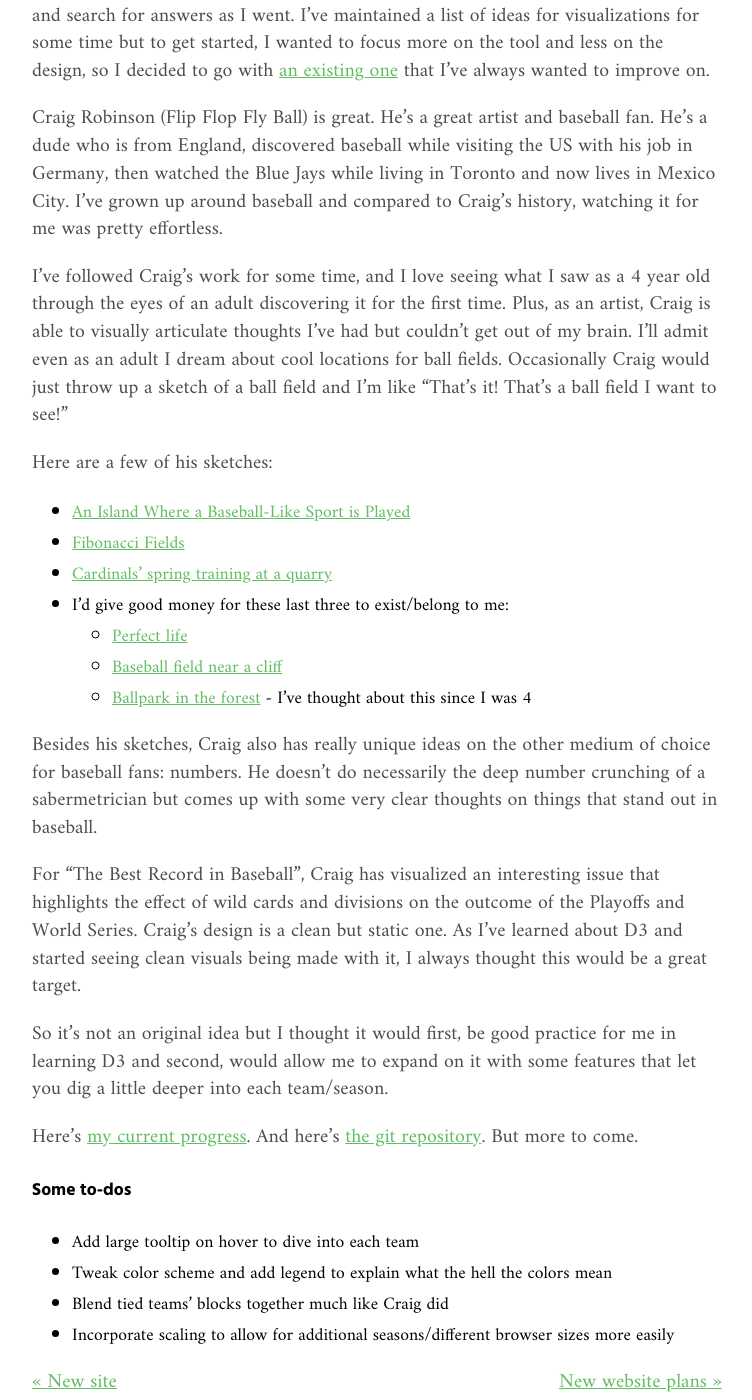
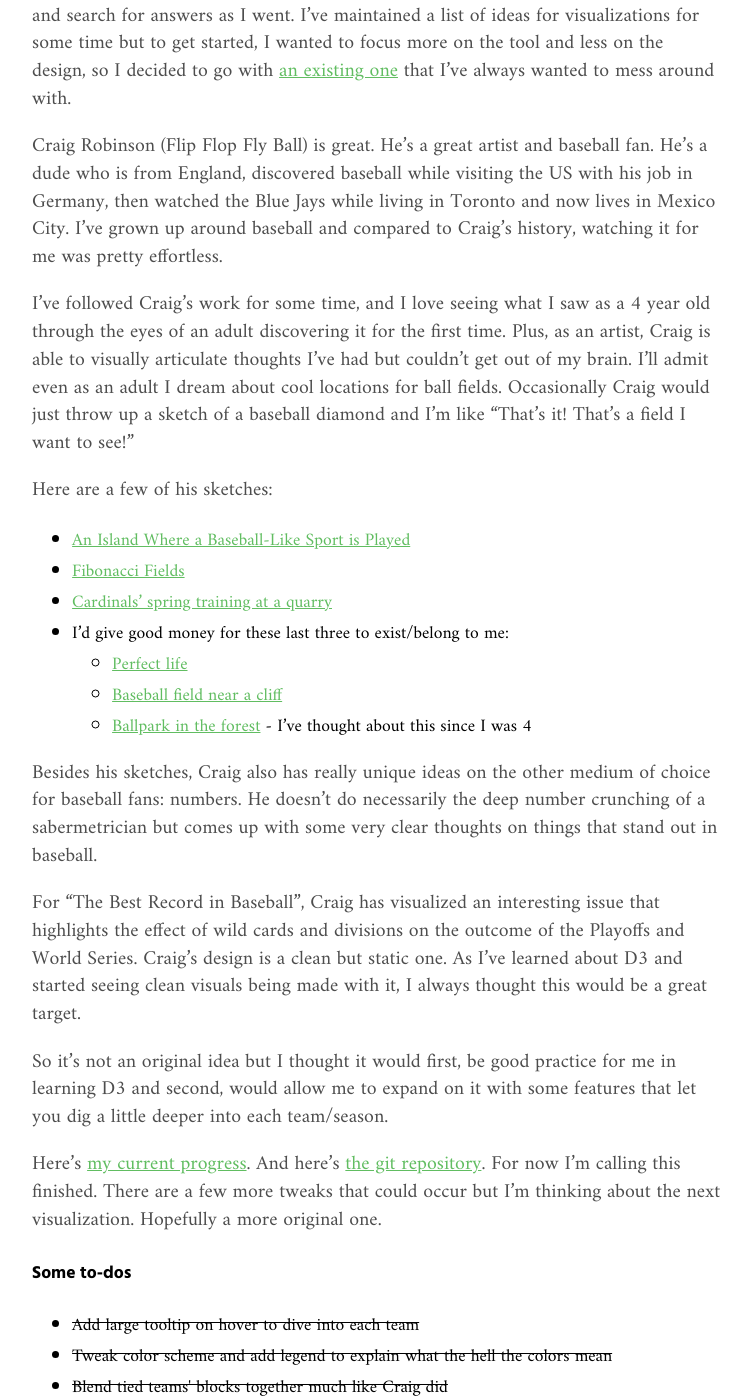
Before and after one commit to zachsanderson/words, a Jekyll site: the page built from _posts/projects/2016-04-13-best-record-in-baseball.md, in a window 1280 px wide and 1400 px high, scrolled down 356 px. Shown: the whole window, without its empty margins (263-1015 px from the left). Built offline with Jekyll 4.4.1, drawn with Linux system fonts in a browser that asks for light colours; some of the changed text lies outside the part shown.

Commit message:
Added to-dos to Best Record project post

```diff
--- a/_posts/projects/2016-04-13-best-record-in-baseball.md
+++ b/_posts/projects/2016-04-13-best-record-in-baseball.md
@@ -17,11 +17,11 @@
 
 I've been wanting to learn and use D3 for data visualization. I'd done the typical (for me at least) Reading the First Half of a Programming Book. I also took a D3 Lynda course so I had *something* to show even if it was the standard Follow What The Dude Did On A Screen.
 
-Although I still had a bunch of questions, I thought it'd be best to get my hands dirty and search for answers as I went. I've maintained a list of ideas for visualizations for some time but to get started, I wanted to focus more on the tool and less on the design, so I decided to go with [an existing one](http://www.flipflopflyin.com/flipflopflyball/info-bestrecord.html "The Best Record in Baseball by Craig Robinson") that I've always wanted to improve on.
+Although I still had a bunch of questions, I thought it'd be best to get my hands dirty and search for answers as I went. I've maintained a list of ideas for visualizations for some time but to get started, I wanted to focus more on the tool and less on the design, so I decided to go with [an existing one](http://www.flipflopflyin.com/flipflopflyball/info-bestrecord.html "The Best Record in Baseball by Craig Robinson") that I've always wanted to mess around with.
 
 Craig Robinson (Flip Flop Fly Ball) is great. He's a great artist and baseball fan. He's a dude who is from England, discovered baseball while visiting the US with his job in Germany, then watched the Blue Jays while living in Toronto and now lives in Mexico City. I've grown up around baseball and compared to Craig's history, watching it for me was pretty effortless.
 
-I've followed Craig's work for some time, and I love seeing what I saw as a 4 year old through the eyes of an adult discovering it for the first time. Plus, as an artist, Craig is able to visually articulate thoughts I've had but couldn't get out of my brain. I'll admit even as an adult I dream about cool locations for ball fields. Occasionally Craig would just throw up a sketch of a ball field and I'm like "That's it! That's a ball field I want to see!"
+I've followed Craig's work for some time, and I love seeing what I saw as a 4 year old through the eyes of an adult discovering it for the first time. Plus, as an artist, Craig is able to visually articulate thoughts I've had but couldn't get out of my brain. I'll admit even as an adult I dream about cool locations for ball fields. Occasionally Craig would just throw up a sketch of a baseball diamond and I'm like "That's it! That's a field I want to see!"
 
 Here are a few of his sketches:
 
@@ -39,11 +39,13 @@
 
 So it's not an original idea but I thought it would first, be good practice for me in learning D3 and second, would allow me to expand on it with some features that let you dig a little deeper into each team/season.
 
-Here's [my current progress](http://zachsanderson.com/data/bestrecord "Best Record in Baseball"). And here's [the git repository](https://github.com/zachsanderson/viz "Git for data visualizations"). But more to come.
+Here's [my current progress](http://zachsanderson.com/data/bestrecord "Best Record in Baseball"). And here's [the git repository](https://github.com/zachsanderson/viz "Git for data visualizations"). For now I'm calling this finished. There are a few more tweaks that could occur but I'm thinking about the next visualization. Hopefully a more original one.
 
 #### Some to-dos
 
-* Add large tooltip on hover to dive into each team
-* Tweak color scheme and add legend to explain what the hell the colors mean
-* Blend tied teams' blocks together much like Craig did
+* <s>Add large tooltip on hover to dive into each team</s>
+* <s>Tweak color scheme and add legend to explain what the hell the colors mean</s>
+* <s>Blend tied teams' blocks together much like Craig did</s>
 * Incorporate scaling to allow for additional seasons/different browser sizes more easily
+* Fix hover location when page is zoomed away from 100%
+* Text on tiedAbove boxes are technically off by OFFSET / 2. Fix it!
```
